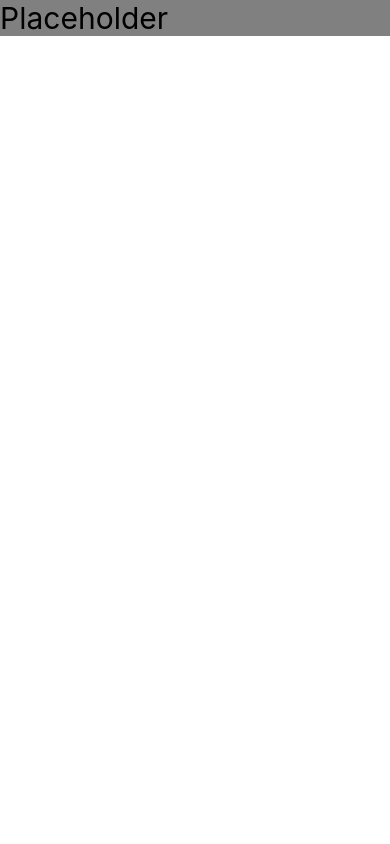
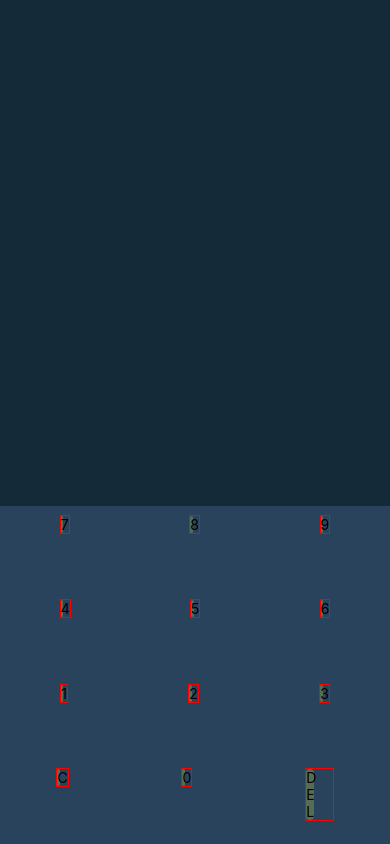
Before and after one commit to xRaill/binair-rekenen, a React Native app: screen / in a window 390 px wide. Built offline with nearby package versions, Linux system fonts and the light colour scheme.

Commit message:
Added NumPad

```diff
--- a/src/App.js
+++ b/src/App.js
@@ -1,48 +1,47 @@
 import React, { useState, useCallback } from 'react';
-import { Text, View, TextInput, StyleSheet } from 'react-native';
+import { View, Text, StyleSheet, StatusBar } from 'react-native';
 
-const styles = StyleSheet.create({
-	input: {
-		backgroundColor: 'gray',
-		fontSize: 30
-	},
-	cubes : {
-		backgroundColor: 'red',
-		width: 200,
-		height: 200,
-		margin: 5
-	},
-	output: {
-		textAlign: 'center',
-		fontSize: 25,
-		fontWeight: "bold"
-	}
-});
+import NumPad from './components/NumPad';
 
 const App = () => {
+	const [decimalNum, setDecimalNum] = useState();
+	const [binaryNum, setBinaryNum] = useState();
 
-	const [inputNum, setInputNum] = useState('');
-	const [output, setOutput] = useState();
+	const numPadCallback = useCallback(numPad => {
+		if (numPad) {
+			setDecimalNum(numPad.getValue());
+			setBinaryNum(numPad.getValue().toString(2));
+		}
+	}, []);
 
-	const calculate = useCallback(() => {
-		setOutput((inputNum >>> 0).toString(2));
-		setInputNum('');
-	}, [inputNum]);
+	StatusBar.setTranslucent(true);
+	StatusBar.setBackgroundColor('rgba(0, 0, 0, 0.1)');
 
 	return (
-		<View>
-			<TextInput
-				style={styles.input}
-				placeholder={'Placeholder'}
-				keyboardType={'number-pad'}
-				textAlign={'center'}
-				value={inputNum}
-				onChangeText={val => setInputNum(val)}
-				onSubmitEditing={calculate}
-			/>
-			<Text style={styles.output}>{output}</Text>
+		<View style={styles.container}>
+			<View style={styles.display}>
+				<Text style={styles.text}>{decimalNum ? decimalNum : null}</Text>
+				<Text style={styles.text}>{decimalNum ? binaryNum : null}</Text>
+			</View>
+			<NumPad ref={numPadCallback} />
 		</View>
-	)
+	);
 };
 
 export default App;
+
+const styles = StyleSheet.create({
+	container: {
+		backgroundColor: '#152a38',
+		flex: 1,
+		justifyContent: 'space-between',
+	},
+	display: {
+		height: '60%',
+	},
+	text: {
+		marginTop: 30,
+		color: 'white',
+		fontSize: 30,
+	},
+});
--- /dev/null
+++ b/src/components/NumPad.js
@@ -0,0 +1,82 @@
+import React, { useState, forwardRef, useImperativeHandle, useEffect } from 'react';
+import {
+	View,
+	Text,
+	StyleSheet,
+	TouchableNativeFeedback,
+	Vibration,
+	ToastAndroid,
+} from 'react-native';
+
+const NumPad = (props, ref) => {
+	const [value, setValue] = useState(0);
+
+	useImperativeHandle(ref, () => ({
+		getValue: () => value,
+	}));
+
+	const handlePress = action => {
+		Vibration.vibrate(50);
+		switch (action) {
+			default:
+				action ? setValue(value * 10 + action) : setValue(action);
+				break;
+			case 0:
+				setValue(value * 10);
+				break;
+			case 'C':
+				setValue(0);
+				break;
+			case 'DEL':
+				value < 10
+					? setValue(0)
+					: setValue(parseInt(value.toString().slice(0, -1), 10));
+		}
+	};
+
+	useEffect(() => {
+		ToastAndroid.show(value.toString(), 100);
+	}, [value]);
+
+	const data = [[7, 8, 9], [4, 5, 6], [1, 2, 3], ['C', 0, 'DEL']];
+
+	return (
+		<View style={styles.container}>
+			{data.map((val, i) => (
+				<View key={i} style={styles.row}>
+					{val.map((val2, i2) => (
+						<TouchableNativeFeedback key={i2} onPress={() => handlePress(val2)}>
+							<View style={styles.col}>
+								<Text style={styles.text}>{val2}</Text>
+							</View>
+						</TouchableNativeFeedback>
+					))}
+				</View>
+			))}
+		</View>
+	);
+};
+
+export default forwardRef(NumPad);
+
+const styles = StyleSheet.create({
+	container: {
+		justifyContent: 'space-around',
+		backgroundColor: '#29435c',
+		flex: 1,
+	},
+	row: {
+		justifyContent: 'space-around',
+		flexDirection: 'row',
+		height: '20%',
+	},
+	col: {
+		backgroundColor: '#556e53',
+		justifyContent: 'center',
+		borderRadius: 10,
+		width: '30%',
+	},
+	text: {
+		textAlign: 'center',
+	},
+});
```
Also changed, not shown: .prettierrc.js, 1 other file (tests, documents, lock files or other folders).
